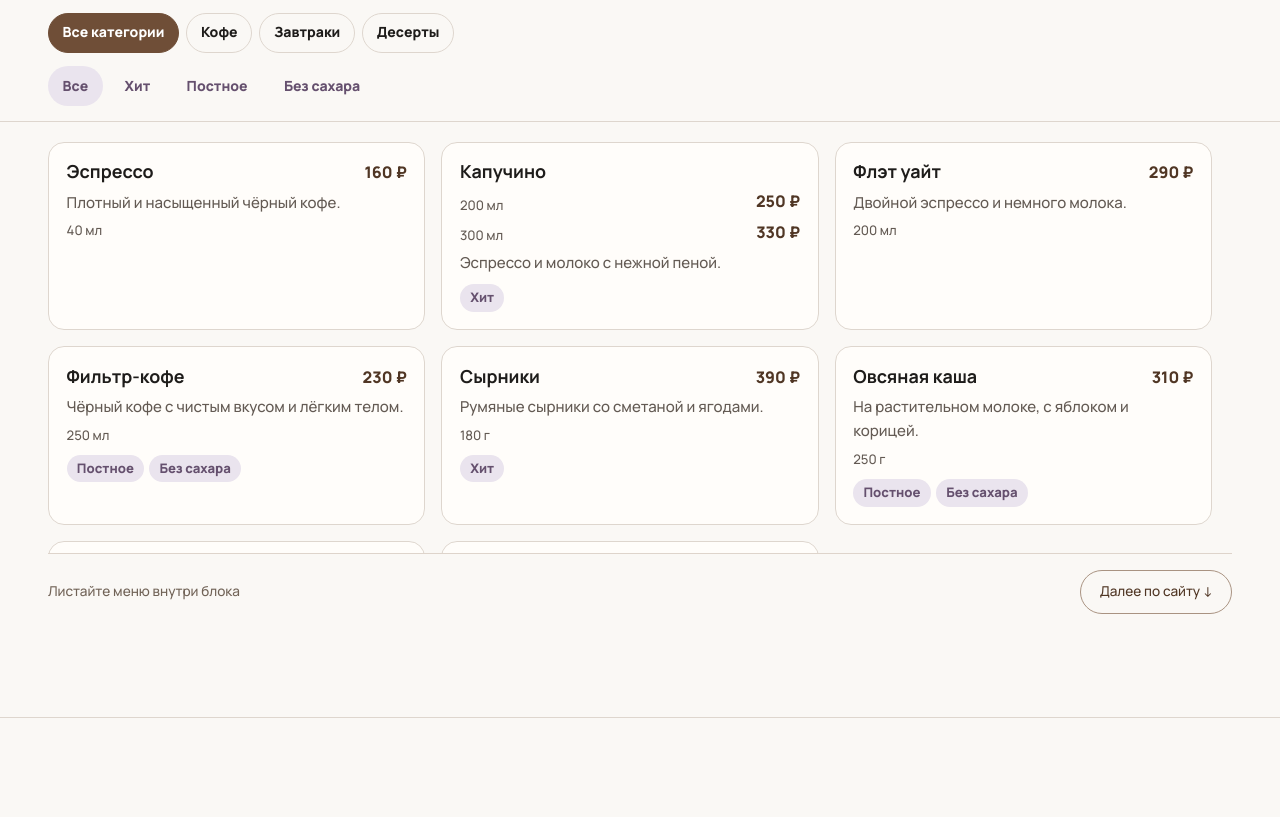
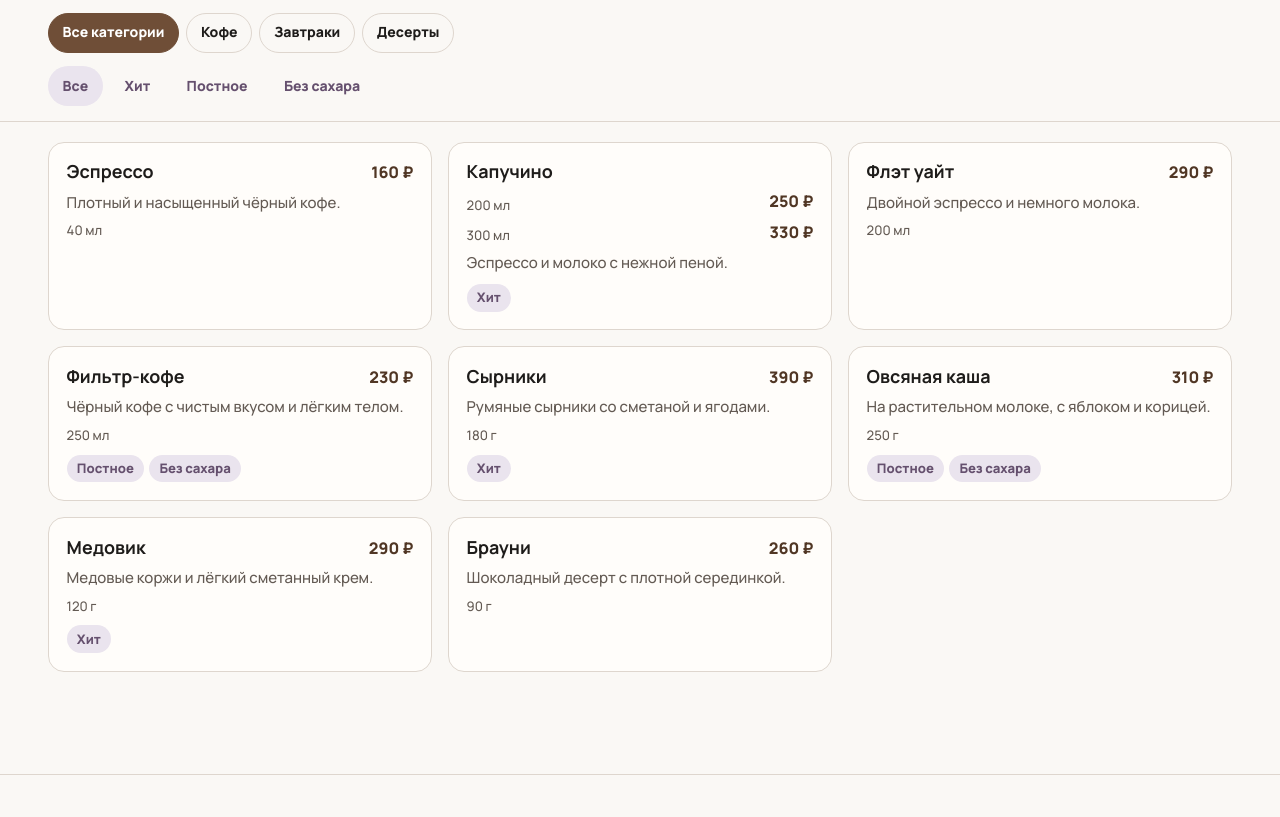
Before and after one commit to fapirozenko-blip/coffee-diveevo, a plain HTML site: page index.html in a window 1280 px wide. Shown: the part 1421-2238 px from the top of the page. Drawn offline with Linux system fonts and the light colour scheme; no server answers.

Commit message:
Replace nested menu scrolling with progressive disclosure

```diff
--- a/index.html
+++ b/index.html
@@ -68,8 +68,8 @@
       </div>
       <div class="shell">
         <p class="sr-only" id="menu-count" role="status"></p>
-        <div class="menu-scroll" id="menu-scroll" tabindex="0" role="region" aria-label="Список блюд и напитков"><div class="menu-grid" id="menu-grid"></div></div>
-        <p class="empty-menu" id="empty-menu" hidden></p><div class="menu-bottom"><span id="menu-scroll-hint">Листайте меню внутри блока</span><button type="button" id="menu-next" class="button button-outline">Далее по сайту ↓</button></div>
+        <div class="menu-grid" id="menu-grid"></div>
+        <p class="empty-menu" id="empty-menu" hidden></p><div class="menu-more-wrap" id="menu-more-wrap" hidden><button type="button" id="menu-more" class="button button-outline" aria-controls="menu-grid">Показать ещё</button><button type="button" id="menu-collapse" class="button button-outline" hidden>Свернуть меню ↑</button></div>
       </div>
     </section>
 
```
